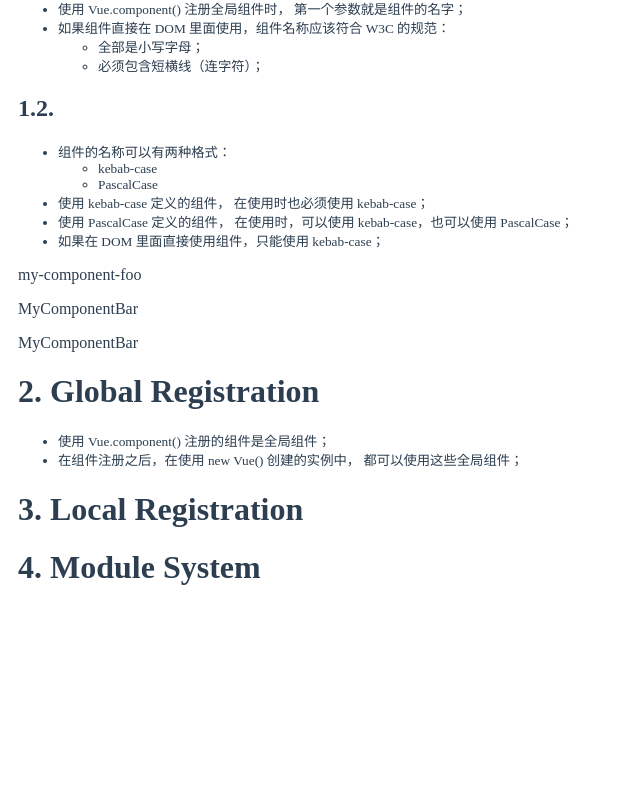
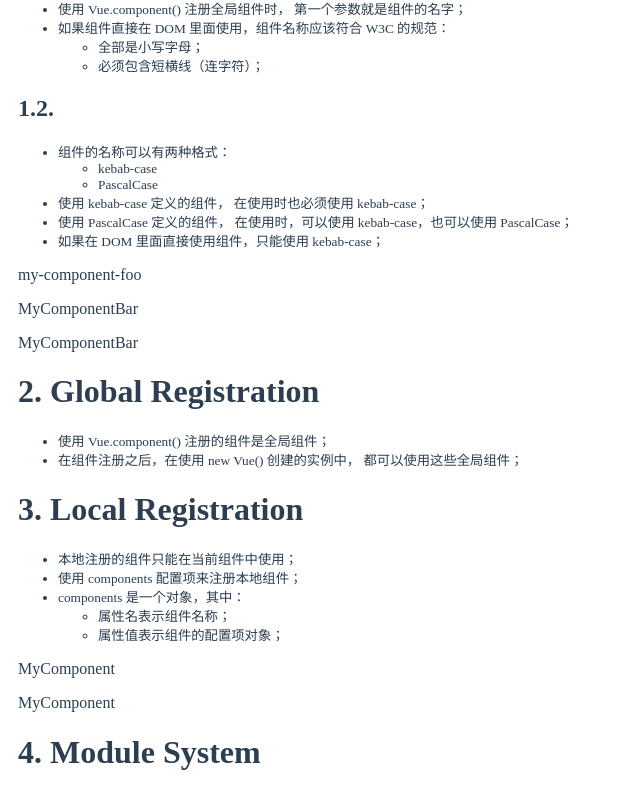
Before and after one commit to luotaoyeah/learning-vue, a Vue app: page /#/guide/component-registration in a window 1280 px wide. Shown: the part 261-1070 px from the top of the page, without its empty margins (0-640 px from the left). Before the commit the page ends 887 px from the top, so only its background shows below. Built offline with nearby package versions, Linux system fonts and the light colour scheme.

Commit message:
component registration: local registration

```diff
--- a/src/doc/guide/component-registration/component-registration-local-registration.vue
+++ b/src/doc/guide/component-registration/component-registration-local-registration.vue
@@ -1,12 +1,34 @@
 <template>
   <div>
     <h1>3. Local Registration</h1>
+    <small>
+      <ul>
+        <li>本地注册的组件只能在当前组件中使用；</li>
+        <li>使用 components 配置项来注册本地组件；</li>
+        <li>
+          components 是一个对象，其中：
+          <ul>
+            <li>属性名表示组件名称；</li>
+            <li>属性值表示组件的配置项对象；</li>
+          </ul>
+        </li>
+      </ul>
+    </small>
+    <MyComponent></MyComponent>
+    <my-component-a></my-component-a>
   </div>
 </template>
 <script>
+const MyComponent = {
+  template: "<p>MyComponent</p>"
+};
 export default {
   data() {
     return {};
+  },
+  components: {
+    MyComponent,
+    "my-component-a": MyComponent
   }
 };
 </script>
```
